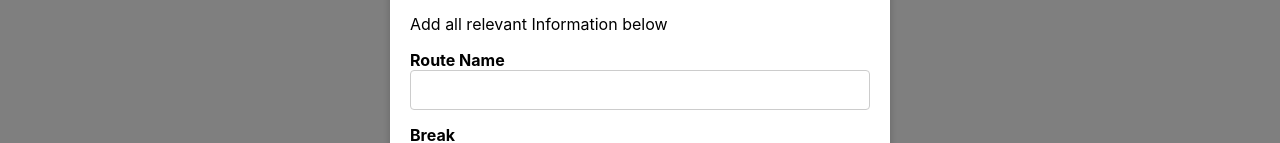
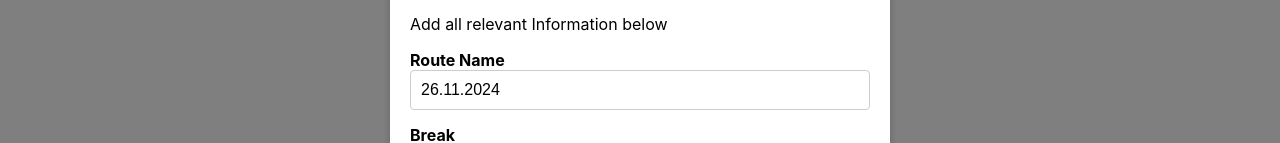
Before and after one commit to Timosbonus/RouteCraftReact, a React (Create React App) app: page / in a window 1280 px wide. Both pictures are taken after a click on the button "Add Route". Shown: the part 221-364 px from the top of the page. Built offline with nearby package versions, Linux system fonts and the light colour scheme.

Commit message:
Added date of today as unique route Name

```diff
--- a/src/Components/NavbarModalAuto/RouteModal.js
+++ b/src/Components/NavbarModalAuto/RouteModal.js
@@ -3,7 +3,7 @@ import AdressAuto from "./AdressAuto";
 
 function RouteModal({ children, handleNewRouteInformation, routeInformation }) {
   // refs for standard values
-  const newRouteId = useRef("");
+  const newRouteId = useRef(new Date().toLocaleDateString("de-DE"));
   const breakDuration = useRef(20);
   const startTime = useRef("07:30");
   const [adressInput, setAdressInput] = useState(
```
